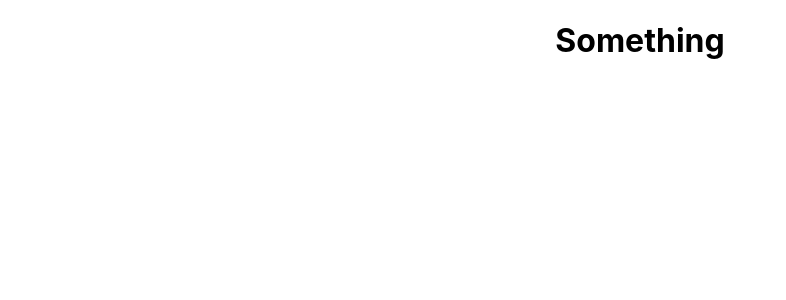
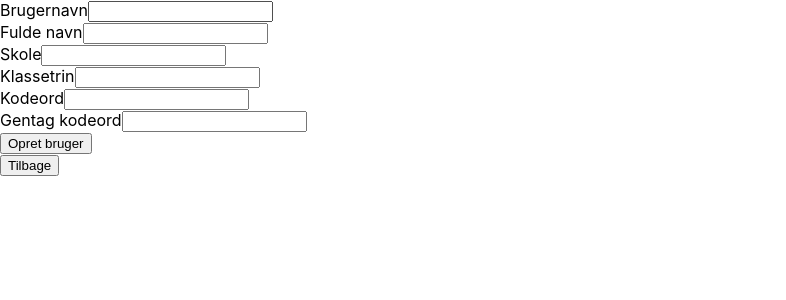
Before and after one commit to Hildan94/GRP1ProjectFinal, a React (Create React App) app in the folder web/: page /signup in a window 1280 px wide. Shown: the top 300 px of the page, without its empty margins (0-786 px from the left). Built offline with nearby package versions, Linux system fonts and the light colour scheme.

Commit message:
pages and routing etc.

```diff
--- a/web/package.json
+++ b/web/package.json
@@ -9,6 +9,8 @@
     "@testing-library/user-event": "^13.5.0",
     "react": "^18.2.0",
     "react-dom": "^18.2.0",
+    "react-router": "^6.2.1",
+    "react-router-dom": "^6.2.1",
     "react-scripts": "5.0.1",
     "web-vitals": "^2.1.4"
   },
--- a/web/src/index.js
+++ b/web/src/index.js
@@ -3,12 +3,28 @@ import ReactDOM from 'react-dom/client';
 import './index.css';
 import App from './App';
 import reportWebVitals from './reportWebVitals';
+import {BrowserRouter as Router, Route, Routes} from 'react-router-dom';
+import Frontpage from "./pages/frontpage";
+import Signup from "./pages/signup";
+import Home from "./pages/home";
+import Quizzes from "./pages/quizzes";
+import Quiz from "./pages/quiz";
+import Quiznew from "./pages/quiznew";
+import Reports from "./pages/reports";
 
 const root = ReactDOM.createRoot(document.getElementById('root'));
 root.render(
-  <React.StrictMode>
-    <App />
-  </React.StrictMode>
+    <Router>
+        <Routes>
+            <Route path="/" element={<App/>}/>
+            <Route path="/signup" element={<Signup/>}/>
+            <Route path="/home" element={<Home/>}/>
+            <Route path="/quizzes" element={<Quizzes/>}/>
+            <Route path="/quiz" element={<Quiz/>}/>
+            <Route path="/quiznew" element={<Quiznew/>}/>
+            <Route path="/reports" element={<Reports/>}/>
+        </Routes>
+    </Router>
 );
 
 // If you want to start measuring performance in your app, pass a function
--- a/web/src/pages/frontpage.js
+++ b/web/src/pages/frontpage.js
@@ -1,12 +1,44 @@
 import {React} from "react";
+import {useNavigate} from "react-router-dom";
 
 function Frontpage() {
 
+    const navigate = useNavigate()
+
+    const toSignup = () => {
+        navigate('/signup')
+    }
+
+    const toHome = () => {
+        navigate('/home')
+    }
+
     return (
         <div>
-            <h1> Something </h1>
+            <div>
+                <h1> NEM Læringsplatform </h1>
+            </div>
+            <div>
+                <form>
+                    <label>
+                        Brugernavn
+                        <input type="text" name="username"/>
+                    </label>
+                </form>
+                <form>
+                    <label>
+                        Kodeord
+                        <input type="text" name="password"/>
+                    </label>
+                </form>
+            </div>
+            <div>
+                <button onClick={toHome}>Log ind</button>
+                <button onClick={toSignup}>Opret bruger</button>
+            </div>
         </div>
     );
 
 }
+
 export default Frontpage;
--- /dev/null
+++ b/web/src/pages/home.js
@@ -0,0 +1,37 @@
+import {useNavigate} from "react-router-dom";
+import {React} from "react";
+
+function Home() {
+
+    const navigate = useNavigate()
+
+    const toQuizzes = () => {
+        navigate('/quizzes')
+    }
+
+    return (
+        <div>
+            <div>
+                <h1> NEM Læringsplatform </h1>
+                <h2> Vælg et fag </h2>
+            </div>
+            <div>
+                <a onClick={toQuizzes}>* Matematik</a>
+            </div>
+            <div>
+                <a onClick={toQuizzes}>* Dansk</a>
+            </div>
+            <div>
+                <a onClick={toQuizzes}>* Historie</a>
+            </div>
+            <div>
+                <a onClick={toQuizzes}>* Geografi</a>
+            </div>
+            <div>
+            </div>
+        </div>
+    );
+
+}
+
+export default Home;
--- /dev/null
+++ b/web/src/pages/quiz.js
@@ -0,0 +1,48 @@
+import {useNavigate} from "react-router-dom";
+import {React} from "react";
+
+function Quiz() {
+
+    const navigate = useNavigate()
+
+    const toQuizzes = () => {
+        navigate('/quizzes')
+    }
+
+    const toHome = () => {
+        navigate('/home')
+    }
+
+    return (
+        <div>
+            <div>
+                <h1 onClick={toHome}> NEM Læringsplatform</h1>
+            </div>
+            <div>
+                <h1> VALGT QUIZ </h1>
+                <h2> Besvar spørgsmålene</h2>
+            </div>
+            <div>
+                <h3> 1: Hvor mange grader er der i en trekant? </h3>
+                <h5> * Svarmulighed 1</h5>
+                <h5> * Svarmulighed 2</h5>
+                <h5> * Svarmulighed 3</h5>
+                <h5> * Svarmulighed 4</h5>
+                <h5> * Svarmulighed 5</h5>
+                <h3> 2: Hvad størrelse sko brugte Pythagoras? </h3>
+                <h5> * Svarmulighed 1</h5>
+                <h5> * Svarmulighed 2</h5>
+                <h5> * Svarmulighed 3</h5>
+                <h5> * Svarmulighed 4</h5>
+                <h5> * Svarmulighed 5</h5>
+            </div>
+            <div>
+                <button onClick={toQuizzes}>Gem og luk</button>
+                <button onClick={toQuizzes}>Afslut quiz</button>
+            </div>
+        </div>
+    );
+
+}
+
+export default Quiz;
--- /dev/null
+++ b/web/src/pages/quiznew.js
@@ -0,0 +1,43 @@
+import {useNavigate} from "react-router-dom";
+import {React} from "react";
+
+function Quiznew() {
+
+    const navigate = useNavigate()
+
+    const toQuizzes = () => {
+        navigate('/quizzes')
+    }
+
+    const toHome = () => {
+        navigate('/home')
+    }
+
+    return (
+        <div>
+            <div>
+                <h1 onClick={toHome}> NEM Læringsplatform </h1>
+            </div>
+            <div>
+                <h1> VALGT FAG </h1>
+                <h2> Indtast spørgsmål</h2>
+            </div>
+            <div>
+                <h3> Spørgsmål 1</h3>
+                <h4> Udfyld data om spm 1</h4>
+                <h3> Spørgsmål 2</h3>
+                <h4> Udfyld data om spm 2</h4>
+                <h3> Spørgsmål 3</h3>
+                <h4> Udfyld data om spm 3</h4>
+                <h3> Spørgsmål 4</h3>
+                <h4> Udfyld data om spm 4</h4>
+            </div>
+            <div>
+                <button onClick={toQuizzes}>Opret quiz</button>
+            </div>
+        </div>
+    );
+
+}
+
+export default Quiznew;
--- /dev/null
+++ b/web/src/pages/quizzes.js
@@ -0,0 +1,50 @@
+import {useNavigate} from "react-router-dom";
+import {React} from "react";
+
+function Quizzes() {
+
+    const navigate = useNavigate()
+
+    const toQuiznew = () => {
+        navigate('/quiznew')
+    }
+
+    const toQuiz = () => {
+        navigate('/quiz')
+    }
+
+    const toReports = () => {
+        navigate('/reports')
+    }
+
+    const toHome = () => {
+        navigate('/home')
+    }
+
+    return (
+        <div>
+            <div>
+                <h1 onClick={toHome}> NEM Læringsplatform </h1>
+            </div>
+            <div>
+                <h1> VALGT FAG </h1>
+                <h2> Vælg den ønskede quiz, opret ny eller generer rapport</h2>
+            </div>
+            <div>
+                <h3 onClick={toQuiz}> Quiz 1 blok</h3>
+                <h3 onClick={toQuiz}> Quiz 2 blok</h3>
+                <h3 onClick={toQuiz}> Quiz 3 blok</h3>
+                <h3 onClick={toQuiz}> Quiz 4 blok</h3>
+            </div>
+            <div>
+                <button onClick={toQuiznew}>Opret ny</button>
+            </div>
+            <div>
+                <button onClick={toReports}>Generer rapport</button>
+            </div>
+        </div>
+    );
+
+}
+
+export default Quizzes;
--- /dev/null
+++ b/web/src/pages/reports.js
@@ -0,0 +1,39 @@
+import {useNavigate} from "react-router-dom";
+import {React} from "react";
+
+function Reports() {
+
+    const navigate = useNavigate()
+
+    const toQuizzes = () => {
+        navigate('/quizzes')
+    }
+
+    const toHome = () => {
+        navigate('/home')
+    }
+
+    return (
+        <div>
+            <div>
+                <h1 onClick={toHome}> NEM Læringsplatform </h1>
+            </div>
+            <div>
+                <h1> VALGT FAG </h1>
+                <h2> Vælg den ønskede quiz at generere rapport ud fra</h2>
+            </div>
+            <div>
+                <h3> Quiz 1 blok</h3>
+                <h3> Quiz 2 blok</h3>
+                <h3> Quiz 3 blok</h3>
+                <h3> Quiz 4 blok</h3>
+            </div>
+            <div>
+                <button onClick={toQuizzes}>Generer rapport</button>
+            </div>
+        </div>
+    );
+
+}
+
+export default Reports;
--- /dev/null
+++ b/web/src/pages/signup.js
@@ -0,0 +1,67 @@
+import {useNavigate} from "react-router-dom";
+import {React} from "react";
+
+function Signup() {
+
+    const navigate = useNavigate()
+
+    const toHome = () => {
+        navigate('/home')
+    }
+
+    const toFrontpage = () => {
+        navigate('/')
+    }
+
+    return (
+        <div>
+            <div>
+                <form>
+                    <label>
+                        Brugernavn
+                        <input type="text" name="username"/>
+                    </label>
+                </form>
+                <form>
+                    <label>
+                        Fulde navn
+                        <input type="text" name="name"/>
+                    </label>
+                </form>
+                <form>
+                    <label>
+                        Skole
+                        <input type="text" name="school"/>
+                    </label>
+                </form>
+                <form>
+                    <label>
+                        Klassetrin
+                        <input type="text" name="gradeno"/>
+                    </label>
+                </form>
+                <form>
+                    <label>
+                        Kodeord
+                        <input type="text" name="password"/>
+                    </label>
+                </form>
+                <form>
+                    <label>
+                        Gentag kodeord
+                        <input type="text" name="passwordconfirm"/>
+                    </label>
+                </form>
+            </div>
+            <div>
+                <button onClick={toHome}>Opret bruger</button>
+            </div>
+            <div>
+                <button onClick={toFrontpage}>Tilbage</button>
+            </div>
+        </div>
+    );
+
+}
+
+export default Signup;
```
Also changed, not shown: web/src/App.js (+5 -5 lines), 2 other files (tests, documents, lock files or other folders).
